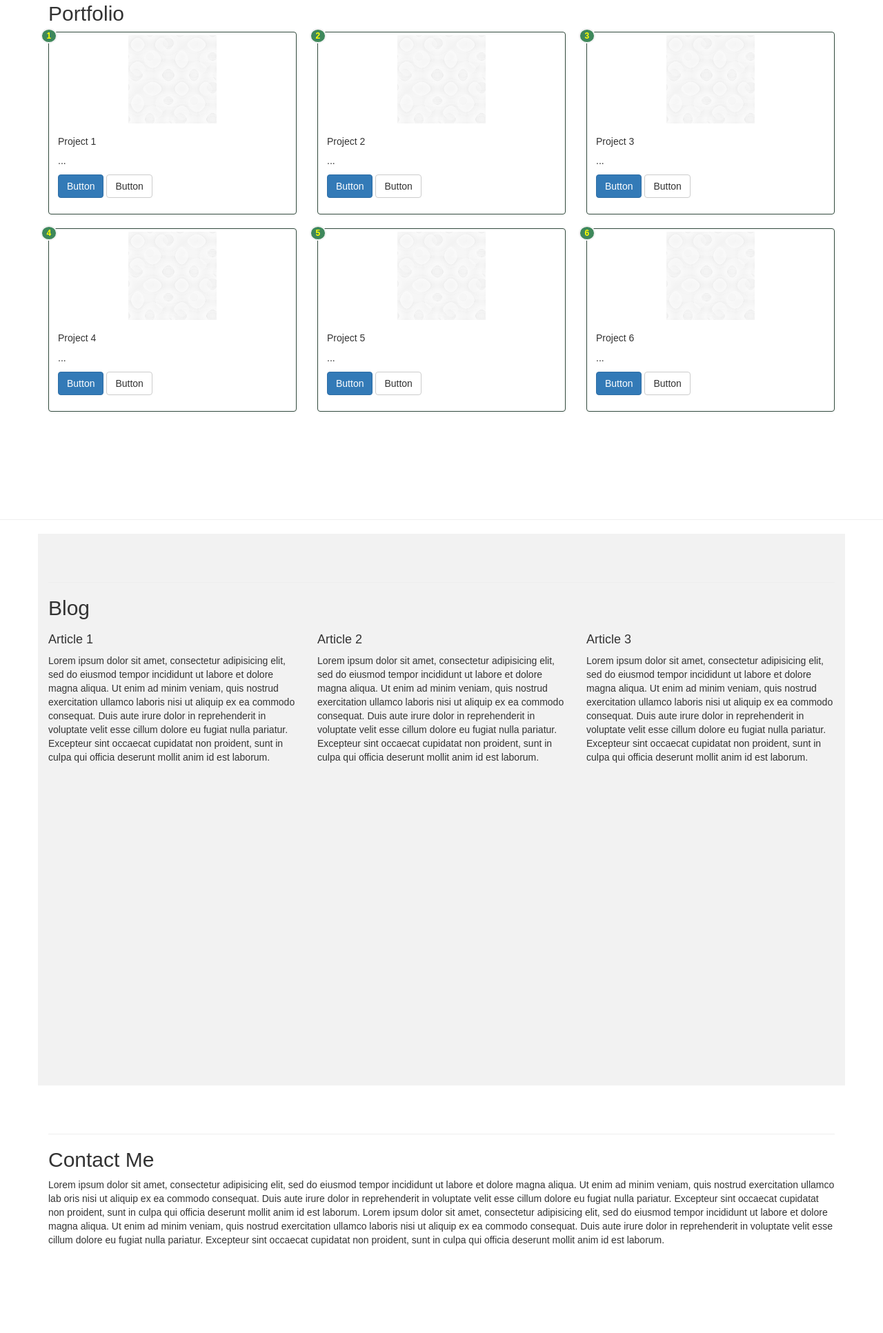
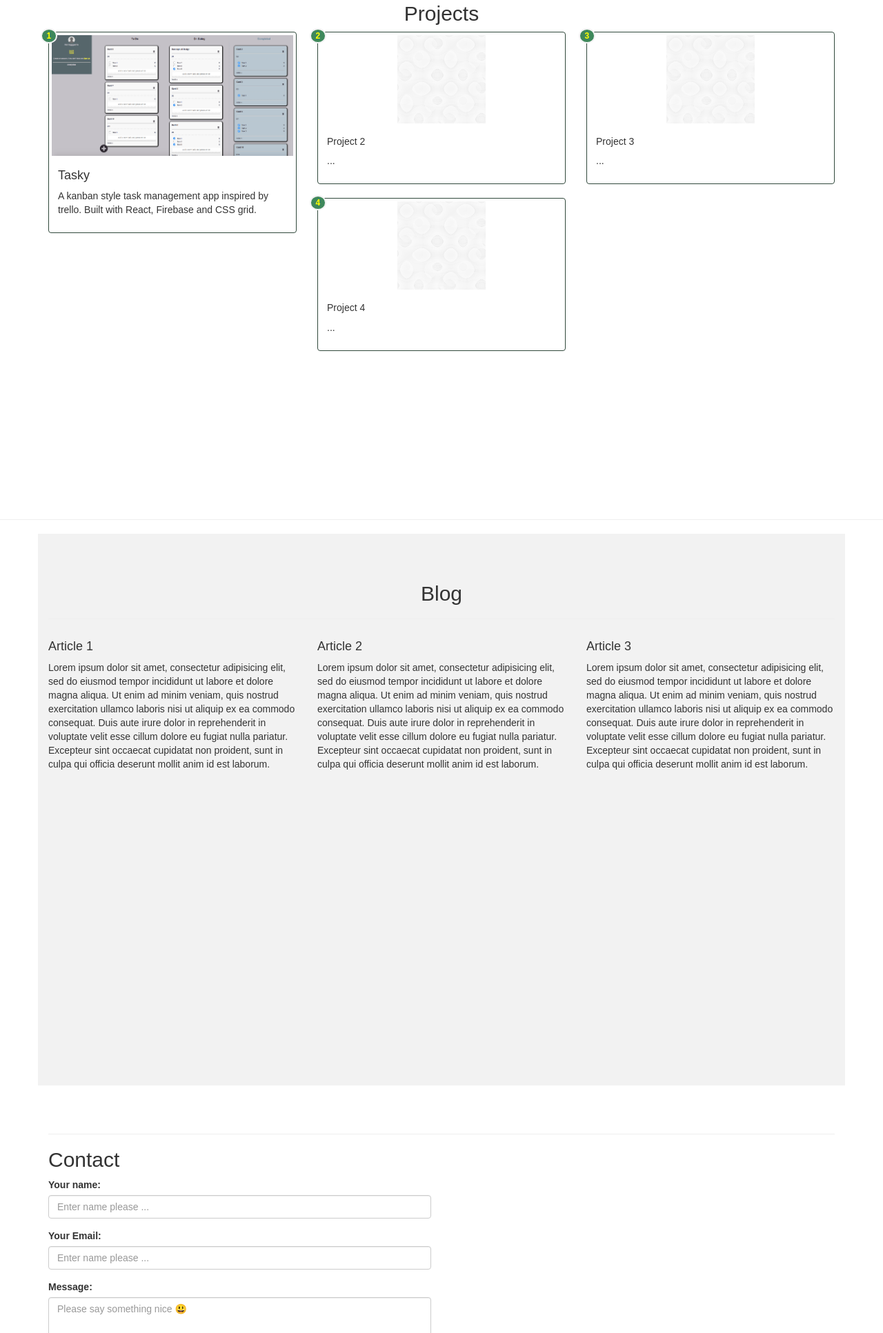
Before and after one commit to humanshado/humanshado.github.io, a plain HTML site: page index.html in a window 1280 px wide. Shown: the part 867-2800 px from the top of the page at 69% size. Drawn offline with nearby package versions, Linux system fonts and the light colour scheme.

Commit message:
added project 1 and updated the UI

```diff
--- a/css/styles.css
+++ b/css/styles.css
@@ -115,8 +115,7 @@ body{
 
 
 #footer-top{
-	height:35vh;
-	background-color: #C7D6D5;
+	height:5vh;
 	color:#B3EFB2;
 	border-top: 1px solid #000;
 	padding:8px;
--- a/index.html
+++ b/index.html
@@ -19,7 +19,7 @@
 
         <div id="brand-image">
             <a class="navbar-brand" href="#">
-              ABUSMAN | Web Developer
+              aby otman | web developer
             </a>
         </div><!-- brand -->
 
@@ -53,7 +53,7 @@
       </div>
       <div class="abusman hidden-xs hidden-sm col-xs-12 col-sm-12 col-md-4 col-lg-4">
         <img class="img-responsive img-thumbnail"  src="./images/abusman.jpg">
-        <h4>Abubakar Usman</h4>
+        <h4>Aby Otman</h4>
         <h4>Greater Toronto Area, ON, Canada</h4>
         <div class="social-icons">
           <span><i class="fab fa-linkedin"></i></span>
@@ -65,65 +65,43 @@
   </section><!-- about page -->
 
   <section class="container" id="portfolio">
-    <h2>Portfolio</h2>
+    <h2 class="text-center">Projects</h2>
     <div class="row">
-          <div class="col-xs-12 col-sm-6 col-md-6 col-lg-4" id="portfolio-wrapper"><span class="badge">1</span>
+          <div class="col-xs-12 col-sm-12 col-md-6 col-lg-4" id="portfolio-wrapper"><span class="badge">1</span>
             <div class="thumbnail">
-              <img src="images/confectionary.png" alt="...">
+              <a href="https://tasky-21914.firebaseapp.com/" target="_blank">
+                <img src="images/portfolio_image_1_tasky.png" class="img-fluid" alt="tasky">
+              </a>
               <div class="caption">
-                <h5>Project 1</h5>
-                <p>...</p>
-                <p><a href="#" class="btn btn-primary" role="button">Button</a> <a href="#" class="btn btn-default" role="button">Button</a></p>
+                <h4>Tasky</h4>
+                <p>A kanban style task management app inspired by trello. Built with React, Firebase and CSS grid.</p>
               </div>
             </div>
           </div>
-          <div class="col-xs-12 col-sm-6 col-md-6 col-lg-4"><span class="badge">2</span>
+          <div class="col-xs-12 col-sm-12 col-md-6 col-lg-4"><span class="badge">2</span>
             <div class="thumbnail">
               <img src="images/confectionary.png" alt="...">
               <div class="caption">
                <h5>Project 2</h5>
                 <p>...</p>
-                <p><a href="#" class="btn btn-primary" role="button">Button</a> <a href="#" class="btn btn-default" role="button">Button</a></p>
               </div>
             </div>
           </div>
-          <div class="col-xs-12 col-sm-6 col-md-6 col-lg-4"><span class="badge">3</span>
+          <div class="col-xs-12 col-sm-12 col-md-6 col-lg-4"><span class="badge">3</span>
             <div class="thumbnail">
               <img src="images/confectionary.png" alt="...">
               <div class="caption">
                 <h5>Project 3</h5>
                 <p>...</p>
-                <p><a href="#" class="btn btn-primary" role="button">Button</a> <a href="#" class="btn btn-default" role="button">Button</a></p>
               </div>
             </div>
           </div>
-          <div class="col-xs-12 col-sm-6 col-md-6 col-lg-4"><span class="badge">4</span>
+          <div class="col-xs-12 col-sm-12 col-md-6 col-lg-4"><span class="badge">4</span>
             <div class="thumbnail">
               <img src="images/confectionary.png" alt="...">
               <div class="caption">
                 <h5>Project 4</h5>
                 <p>...</p>
-                <p><a href="#" class="btn btn-primary" role="button">Button</a> <a href="#" class="btn btn-default" role="button">Button</a></p>
-              </div>
-            </div>
-          </div>
-          <div class="col-xs-12 col-sm-6 col-md-6 col-lg-4"><span class="badge">5</span>
-            <div class="thumbnail">
-              <img src="images/confectionary.png" alt="...">
-              <div class="caption">
-                <h5>Project 5</h5>
-                <p>...</p>
-                <p><a href="#" class="btn btn-primary" role="button">Button</a> <a href="#" class="btn btn-default" role="button">Button</a></p>
-              </div>
-            </div>
-          </div>
-          <div class="col-xs-12 col-sm-6 col-md-6 col-lg-4"><span class="badge">6</span>
-            <div class="thumbnail">
-              <img src="images/confectionary.png" alt="...">
-              <div class="caption">
-                <h5>Project 6</h5>
-                <p>...</p>
-                <p><a href="#" class="btn btn-primary" role="button">Button</a> <a href="#" class="btn btn-default" role="button">Button</a></p>
               </div>
             </div>
           </div>
@@ -131,8 +109,8 @@
   </section> <!-- portfolio page -->
   <hr>
   <section class="container" id="blog">
+  <h2 class="text-center">Blog</h2>
   <hr>
-  <h2>Blog</h2>
     <div class="row">
       <div class="col-sm-12 col-md-6 col-lg-4">
         <h4>Article 1</h4>
@@ -166,23 +144,27 @@
 
   <section class="container" id="contactme">
   <hr>
-  <h2>Contact Me</h2>
+  <h2>Contact</h2>
     <div class="row">
-      <div class="col-sm-12 col-md-12 col-lg-12">
-        Lorem ipsum dolor sit amet, consectetur adipisicing elit, sed do eiusmod
-        tempor incididunt ut labore et dolore magna aliqua. Ut enim ad minim veniam,
-        quis nostrud exercitation ullamco lab oris nisi ut aliquip ex ea commodo
-        consequat. Duis aute irure dolor in reprehenderit in voluptate velit esse
-        cillum dolore eu fugiat nulla pariatur. Excepteur sint occaecat cupidatat non
-        proident, sunt in culpa qui officia deserunt mollit anim id est laborum.
-
-        Lorem ipsum dolor sit amet, consectetur adipisicing elit, sed do eiusmod
-        tempor incididunt ut labore et dolore magna aliqua. Ut enim ad minim veniam,
-        quis nostrud exercitation ullamco laboris nisi ut aliquip ex ea commodo
-        consequat. Duis aute irure dolor in reprehenderit in voluptate velit esse
-        cillum dolore eu fugiat nulla pariatur. Excepteur sint occaecat cupidatat non
-        proident, sunt in culpa qui officia deserunt mollit anim id est laborum.
-
+      <div class="col-sm-12 col-md-12 col-lg-6">
+        <form>
+          <div class="form-group">
+            <label htmlFor="name">Your name:</label><br />
+            <input type="text" name="name" class="form-control" placeholder="Enter name please ..."/>
+          </div>
+          <div class="form-group">
+            <label htmlFor="email">Your Email:</label><br />
+            <input type="text" name="name" class="form-control" placeholder="Enter name please ..." required />
+          </div>
+          <div class="form-group">
+            <label htmlFor="message">Message:</label><br />
+            <textarea type="text" name="description" rows="5" class="form-control" placeholder="Please say something nice 😃" required></textarea>
+          </div>
+          <div class="form-group">
+            <br />
+            <input type="submit" class="btn btn-primary" />
+          </div>
+        </form>
       </div>
     </div>
   </section> <!-- contactme page -->
@@ -192,7 +174,7 @@
 
     </div>
     <div class="row" id="footer-bottom">
-      <p>&copy; Abu Jega</p>
+      <p>&copy; With ❤️ from Aby</p>
     </div>
 
   </footer>
```
Also changed, not shown: images/portfolio_image_1_tasky.png (added).
